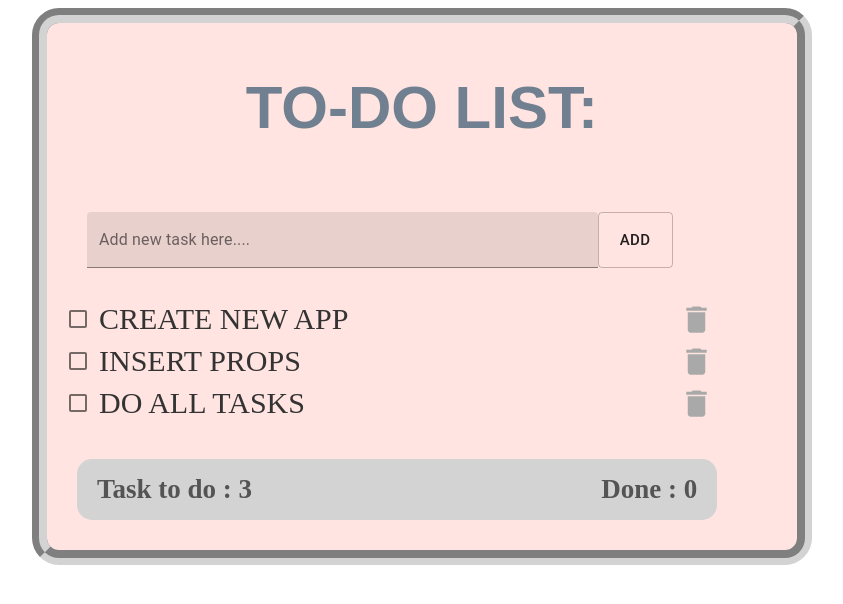
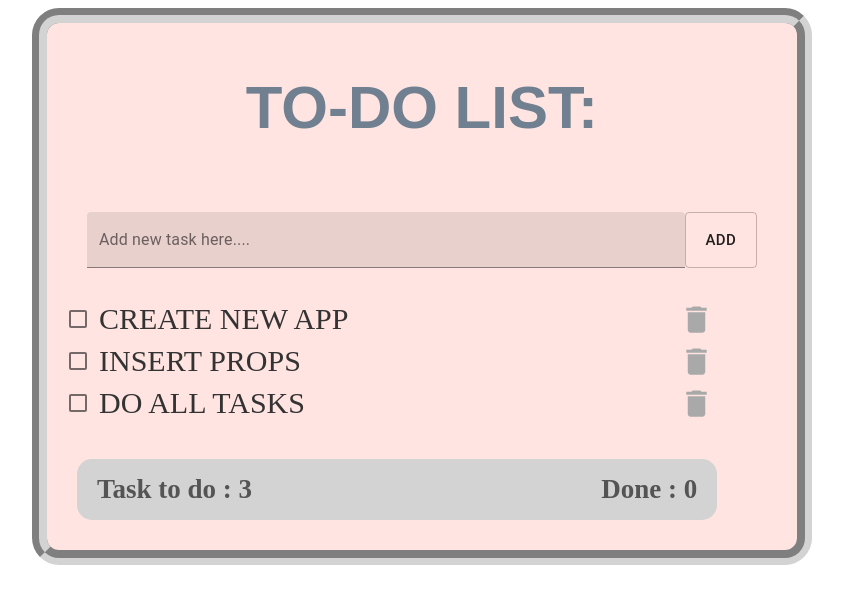
Before and after one commit to WebHeroSchool/React_Todo_NM, a React (Create React App) app: page / in a window 1280 px wide. Shown: the top 604 px of the page, without its empty margins (0-843 px from the left). Built offline with nearby package versions, Linux system fonts and the light colour scheme.

Commit message:
added onSubmit on form div (text input + button)

```diff
--- a/src/Components/InputItem/InputItem.js
+++ b/src/Components/InputItem/InputItem.js
@@ -46,7 +46,8 @@ class InputItem extends React.Component {
         const {onClickAdd, items} = this.props;
 
         return (
-            <div className={styles.input}>
+            <form className={styles.input}
+                  onSubmit={() => this.onInputHandler({items, onClickAdd})}>
                 <TextField
                     type="form"
                     id="filled-basic"
@@ -62,19 +63,17 @@ class InputItem extends React.Component {
                                 error: false
                             }
                         )}
-                    onSubmit={() => this.onInputHandler({items, onClickAdd})}
 
                 />
 
                 <Button
                     variant="outlined"
                     size="large"
-                    // className={styles.text}
                     onClick={() => this.onInputHandler({items, onClickAdd})}
                 >
                     Add
                 </Button>
-            </div>
+            </form>
         )
     }
 }
--- a/src/Components/InputItem/InputItem.module.css
+++ b/src/Components/InputItem/InputItem.module.css
@@ -1,14 +1,14 @@
 .input{
     display: flex;
+    justify-content: space-between;
     margin: 20px;
-    width: 100%;
     font-size: 30px;
     height: 20%;
     padding: 10px;
 }
 .text{
     display: flex;
-    width: 70%;
+    width: 100%;
     font-size: 30px;
 }
 
```
